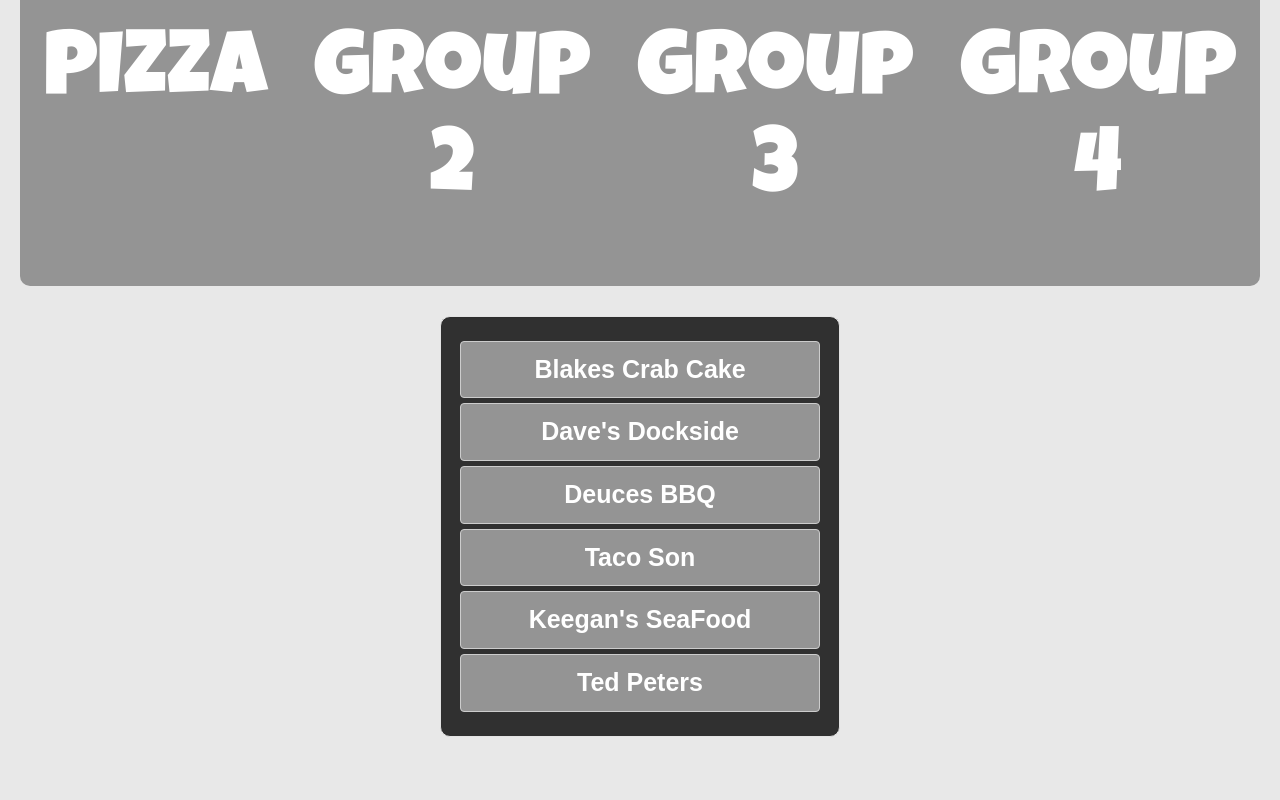
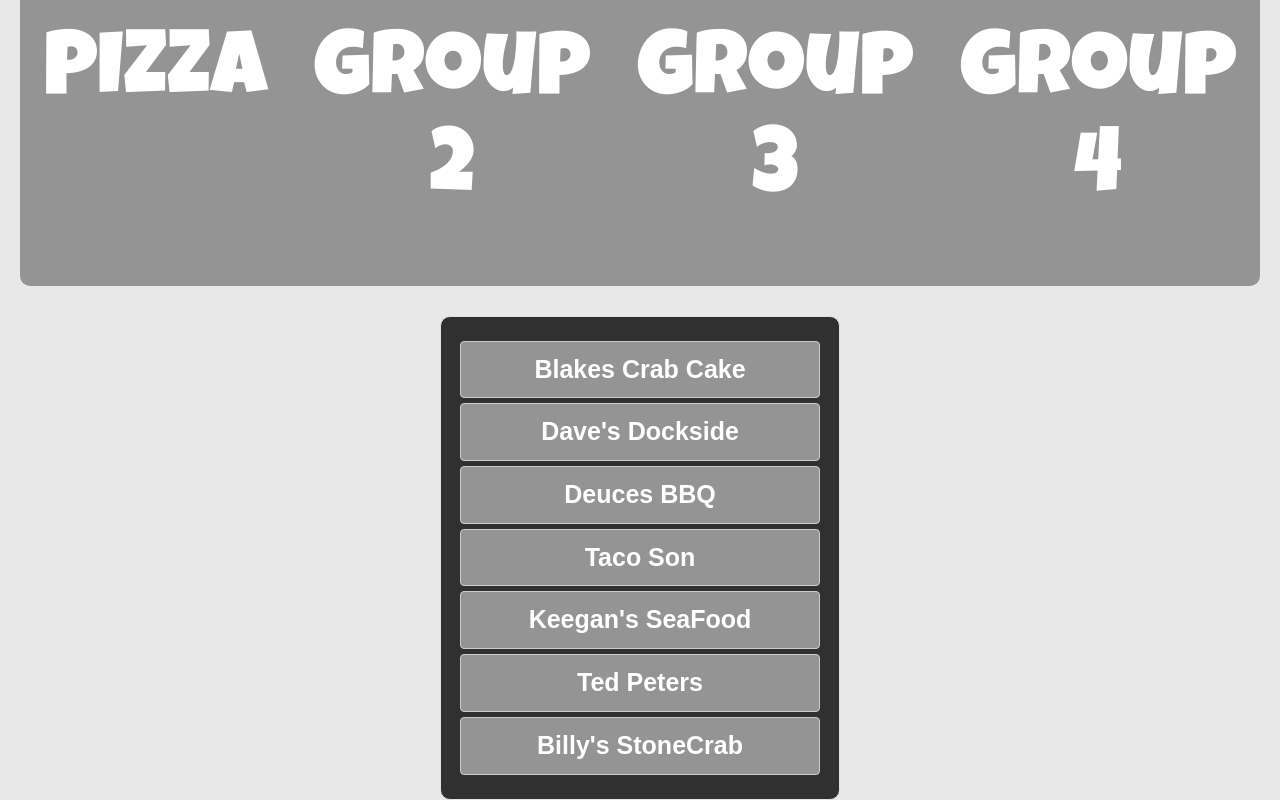
Before and after one commit to bdog72/food-dot-com, a React app: page /restaurants4 in a window 1280 px wide. Shown: the part 206-1006 px from the top of the page. Before the commit the page ends 943 px from the top, so only its background shows below. Built offline with nearby package versions, Linux system fonts and the light colour scheme.

Commit message:
made some css changes

```diff
--- a/src/components/Group4.js
+++ b/src/components/Group4.js
@@ -25,6 +25,9 @@ export default class Group4 extends Component {
         <a href='http://www.tedpetersfish.com'>
           <Button className='butt' block>Ted Peters</Button>
         </a>
+        <a href='http://www.billysstonecrab.com'>
+          <Button className='butt' block>Billy's StoneCrab</Button>
+        </a>
       </div>
     </div>
   }
```
